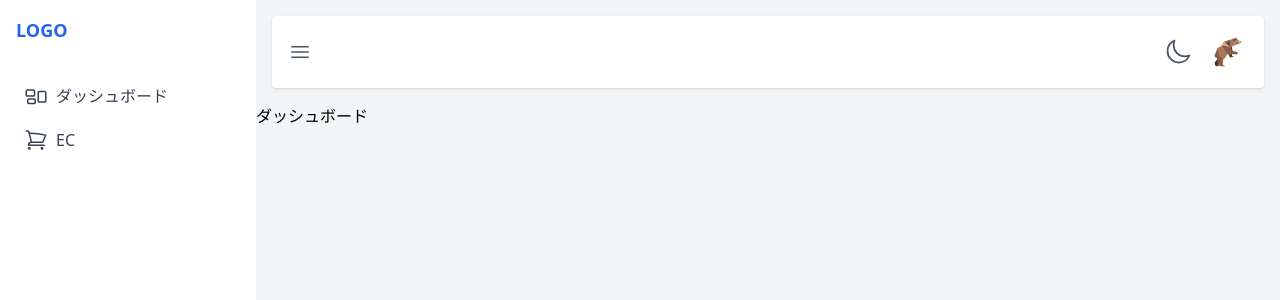
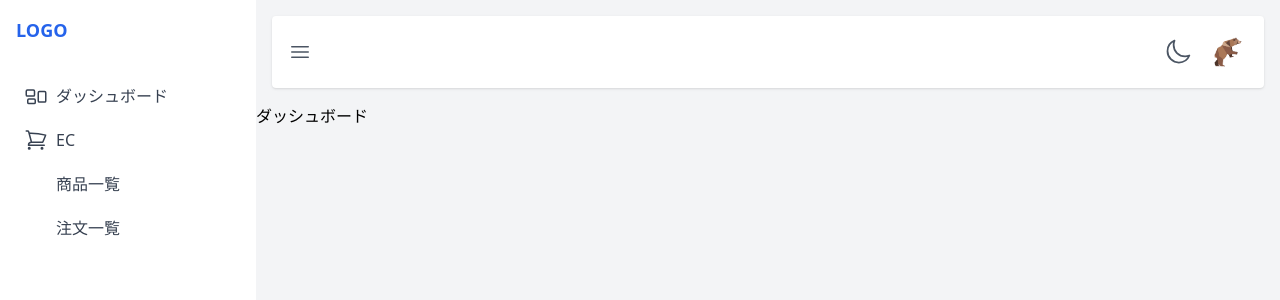
Before and after one commit to Bear29ers/primer-vue, a Vue app in the folder 06_dashboard/: page / in a window 1280 px wide. Shown: the top 300 px of the page. Built offline with nearby package versions, Linux system fonts and the light colour scheme.

Commit message:
feat: :sparkles: リストの階層化

```diff
--- a/06_dashboard/src/components/List.vue
+++ b/06_dashboard/src/components/List.vue
@@ -36,10 +36,25 @@ const icons = {
 <template>
   <ul class="text-gray-700">
     <li class="mb-1" v-for="list in lists" :key="list.name">
-      <a :href="list.link" class="flex items-center p-2 rounded-sm hover:text-white hover:bg-blue-400">
+      <a
+        v-if="!list.sublists"
+        :href="list.link"
+        class="flex items-center p-2 rounded-sm hover:text-white hover:bg-blue-400"
+      >
         <component :is="icons[list.icon]" class="w-6 h-6 mr-2"></component>
         <span>{{ list.name }}</span>
       </a>
+      <div v-else class="flex items-center p-2 cursor-pointer rounded-sm hover:bg-blue-400 hover:text-white">
+        <component :is="icons[list.icon]" class="w-6 h-6 mr-2"></component>
+        <span>{{ list.name }}</span>
+      </div>
+      <ul class="mt-1">
+        <li class="mb-1" v-for="list in list.sublists" :key="list.name">
+          <a :href="list.link" class="block p-2 rounded-sm hover:bg-blue-400 hover:text-white">
+            <span class="pl-8">{{ list.name }}</span>
+          </a>
+        </li>
+      </ul>
     </li>
   </ul>
 </template>
```
